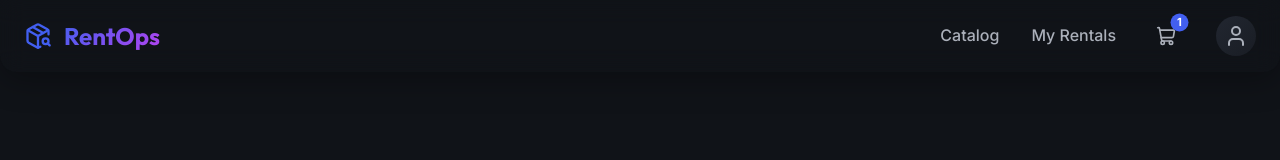
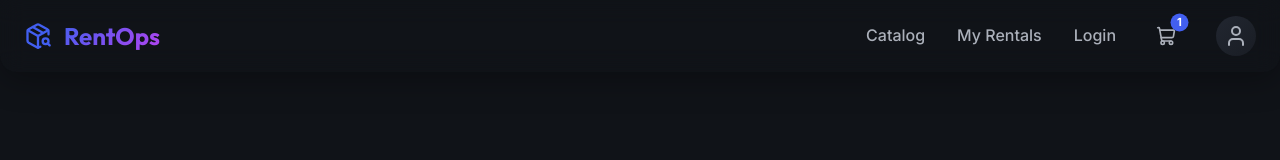
Before and after one commit to Daredevil124/Rental-Management-System, a React (Vite) app in the folder frontend/: page / in a window 1280 px wide. Shown: the top 160 px of the page. Built offline with nearby package versions, Linux system fonts and the light colour scheme.

Commit message:
fix: restore login link to navbar

```diff
--- a/frontend/src/components/Navbar.tsx
+++ b/frontend/src/components/Navbar.tsx
@@ -42,6 +42,7 @@ const Navbar = () => {
             <>
               <Link to="/" className="nav-link">Catalog</Link>
               <Link to="/orders" className="nav-link">My Rentals</Link>
+              <Link to="/login" className="nav-link">Login</Link>
               <Link to="/cart" className="cart-btn">
                 <ShoppingCart size={20} />
                 <span className="cart-badge">1</span>
```
